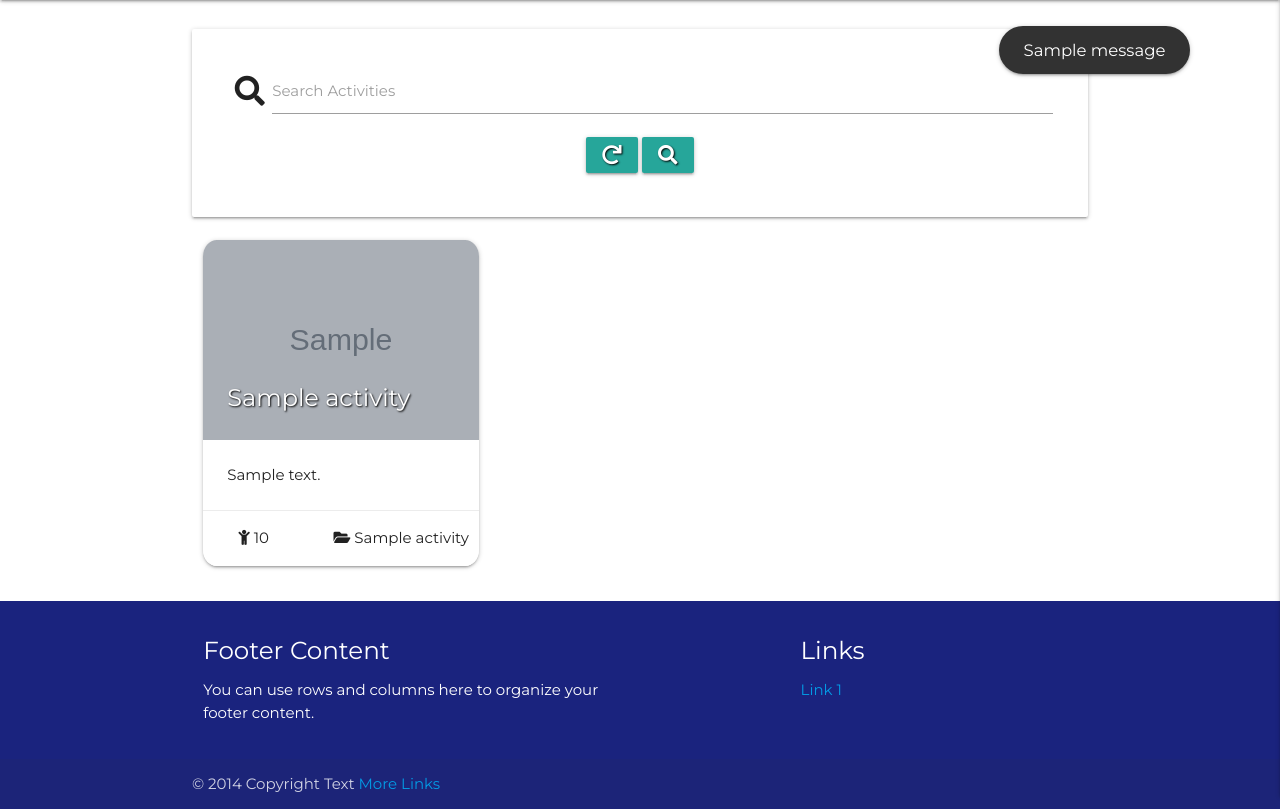
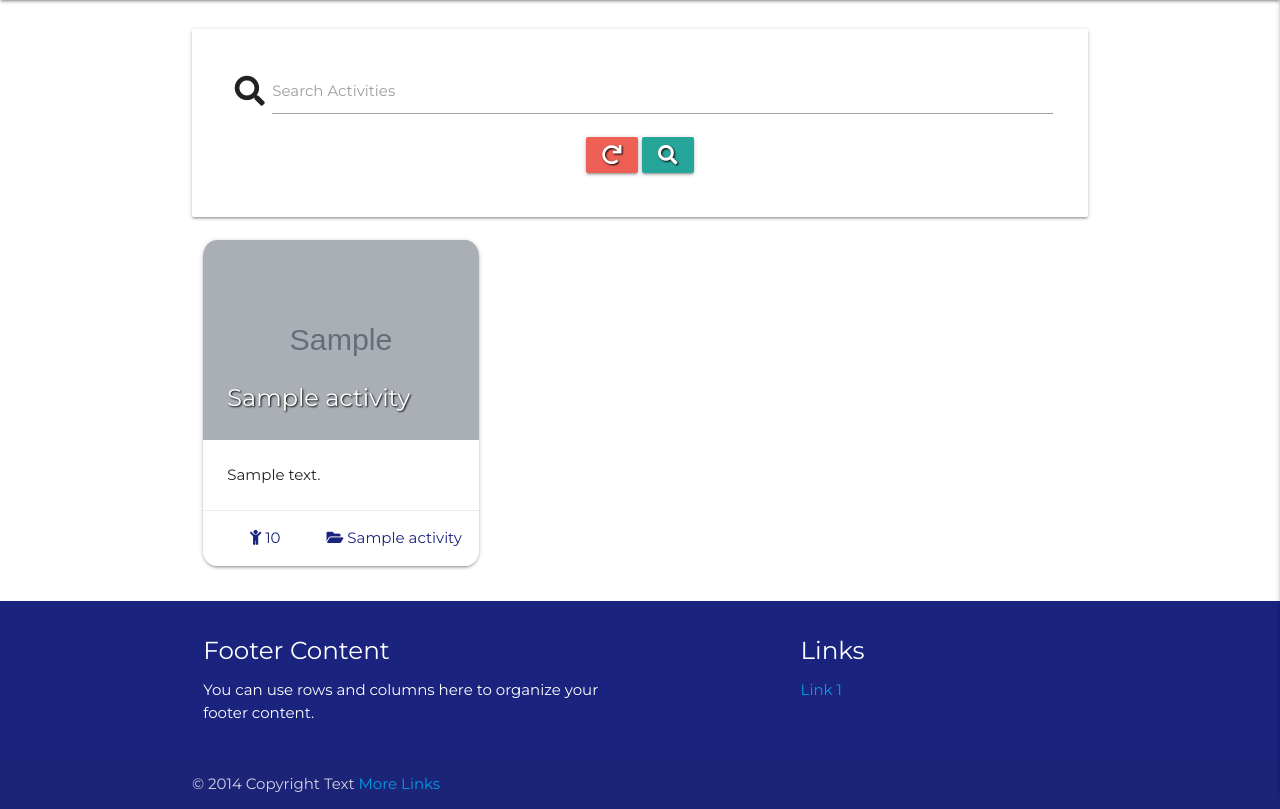
Before and after one commit to Edb83/self-isolution, a Flask app: page /search in a window 1280 px wide. Shown: the part 64-873 px from the top of the page. Run offline with Flask 2, Linux system fonts and the light colour scheme; grey boxes marked "Sample" are stand-in pictures; one stand-in notice (Sample message) is shown; a database or web service that is not in the repository returns one stand-in record (values such as "Sample title"); some libraries are stand-ins or nearby versions.

Commit message:
Add menu, button and toast styling

```diff
--- a/static/css/style.css
+++ b/static/css/style.css
@@ -51,6 +51,10 @@
     font-size: 1.2rem;
 }
 
+nav ul a:hover {
+    background-color: #283593;
+}
+
 #profile-dropdown a {
     color: #1a237e;
     text-shadow: none;
@@ -65,6 +69,22 @@
 /* Forms */
 .file-field .file-path-wrapper {
     padding-left: 3rem;
+}
+
+/* Buttons */
+.btn-reset {
+    background-color: #EE6055;
+}
+
+.btn-submit {
+    background-color: #79B791;
+}
+
+/* Toasts */
+.custom-toast {
+    background-color: #79B791;
+    color: #fff;
+    border-radius: 5%;
 }
 
 
@@ -82,6 +102,14 @@
     overflow: hidden;
         white-space: nowrap;
         text-overflow: ellipsis;
+}
+
+.card-action {
+    color: #1A237E;
+}
+
+.card .card-action {
+    padding: 16px 24px 16px 12px;
 }
 
 /* .card-summary {
@@ -200,3 +228,11 @@
 
 
 /* Media queries */
+
+@media only screen and (max-width: 600px) {
+    #toast-container {
+    bottom: auto !important;
+    left: auto !important;
+    top: 10%;
+    }
+}
--- a/templates/activities.html
+++ b/templates/activities.html
@@ -14,7 +14,7 @@
                     <label for="query">Search Activities</label>
                 </div>
                 <div class="col s12">
-                    <a href="{{ url_for('get_activities') }}" class="btn text-shadow">
+                    <a href="{{ url_for('get_activities') }}" class="btn btn-reset text-shadow">
                         <i class="fas fa-redo center-align"></i>
                     </a>
                     <button type="submit" class="btn text-shadow">
@@ -52,7 +52,7 @@
                         <div class="card-content activities-card-summary">
                             {{ activity.activity_summary }}
                         </div>
-                            <div class="card-action left-align truncate">
+                            <div class="card-action center-align truncate">
                                 <div class="col s5">
                                     <span><i class="fas fa-child prefix"></i>  {{ activity.target_age }}</span>
                                 </div>
--- a/templates/base.html
+++ b/templates/base.html
@@ -52,10 +52,12 @@
 
         <!-- mobile navbar -->
         <ul class="sidenav" id="mobile-navbar">
-            <li><a href="{{ url_for('home') }}"><h4 id="nav-sidebar-header" class="">Self Isolution</h4></a></li>
+            <li><a href="#!"><h4 id="nav-sidebar-header" class="brand-logo indigo-text text-darken-4">Self Isolution</h4></a></li>
+            <li><a href="{{ url_for('home') }}">Home</a></li>
             <li><a href="{{ url_for('get_activities') }}">Activities</a></li>
             <li><a href="{{ url_for('get_categories') }}">Categories</a></li>
             {% if session.user %}
+                <li class="divider"></li>
                 <li><a href="{{ url_for('add_activity') }}">Add Activity</a></li>
                 {% if session.user|lower == "admin"|lower %}
                     <li><a href="{{ url_for('add_category') }}">Add Category</a></li>
@@ -63,6 +65,7 @@
                 <li><a href="{{ url_for('profile', username=session['user']) }}">Profile</a></li>
                 <li><a href="{{ url_for('logout') }}">Log Out</a></li>
             {% else %}
+                <li class="divider"></li>
                 <li><a href="{{ url_for('register') }}">Register</a></li>
                 <li><a href="{{ url_for('login') }}">Log In</a></li>
             {% endif %}
@@ -120,7 +123,7 @@
         {% with messages = get_flashed_messages() %}
             {% if messages %}
                 {% for message in messages %}
-                    M.toast({ html: "{{ message }}", classes: 'rounded', displayLength: 10000 });
+                    M.toast({ html: "{{ message }}", classes: 'custom-toast', displayLength: 6000 });
                 {% endfor %}
             {% endif %}
         {% endwith %}
```
Lines whose indentation alone changed are shown as unchanged.
